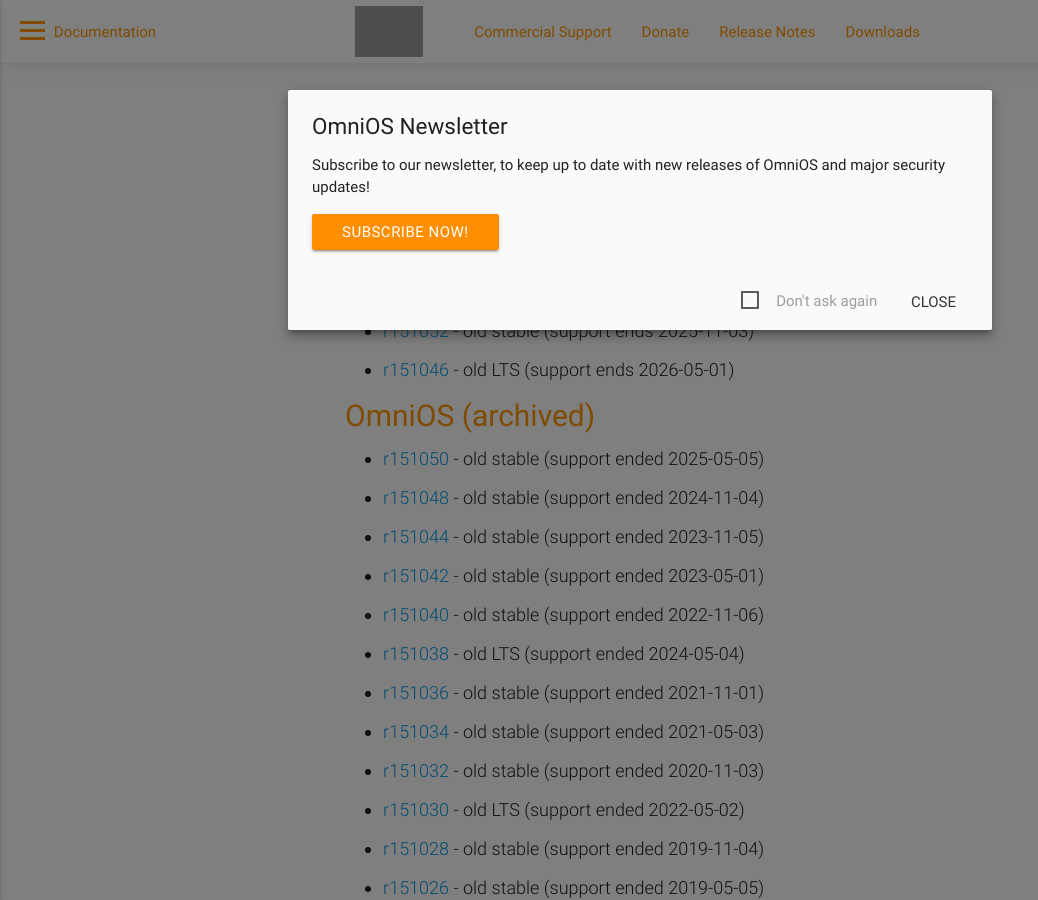
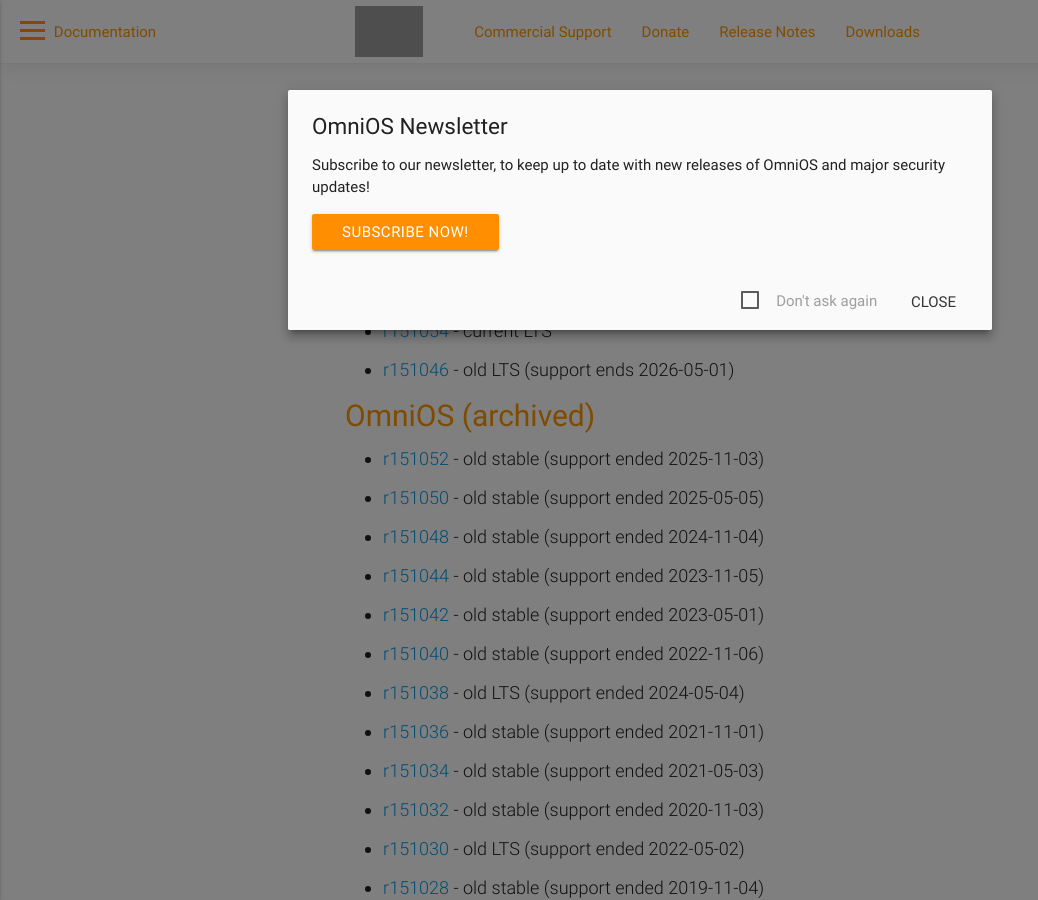
Before and after one commit to omniosorg/omniosorg.github.io, a Jekyll site: the page built from releasenotes.md, in a window 1280 px wide and 900 px high. Shown: the whole window, without its empty margins (0-1038 px from the left). Built offline with Jekyll 4.4.1, drawn with Linux system fonts in a browser that asks for light colours; grey boxes are pictures that could not be loaded.

Commit message:
Preparing for r151056

```diff
--- a/_config.yml
+++ b/_config.yml
@@ -9,9 +9,9 @@
 download_path: https://downloads.omnios.org/media
 uswest_path: https://us-west.mirror.omnios.org/downloads/media
 download_prefix: omnios-
-omnios_stable_date: the 5th of May, 2025
-omnios_stable: r151054
-omnios_stable_suffix: r
+omnios_stable_date: the 3rd of November, 2025
+omnios_stable: r151056
+omnios_stable_suffix:
 omnios_oldstable: r151052
 omnios_lts_date: the 5th of May, 2025
 omnios_lts: r151054
--- a/releasenotes.md
+++ b/releasenotes.md
@@ -12,12 +12,13 @@
 
 ## OmniOS Community Edition
 
-* [r151054](https://github.com/omniosorg/omnios-build/blob/r151054/doc/ReleaseNotes.md) - current LTS and stable
-* [r151052](https://github.com/omniosorg/omnios-build/blob/r151052/doc/ReleaseNotes.md) - old stable (support ends 2025-11-03)
+* [r151056](https://github.com/omniosorg/omnios-build/blob/r151056/doc/ReleaseNotes.md) - current stable (support ends 2026-11-02)
+* [r151054](https://github.com/omniosorg/omnios-build/blob/r151054/doc/ReleaseNotes.md) - current LTS
 * [r151046](https://github.com/omniosorg/omnios-build/blob/r151046/doc/ReleaseNotes.md) - old LTS (support ends 2026-05-01)
 
 ## OmniOS (archived)
 
+* [r151052](https://github.com/omniosorg/omnios-build/blob/r151052/doc/ReleaseNotes.md) - old stable (support ended 2025-11-03)
 * [r151050](https://github.com/omniosorg/omnios-build/blob/r151050/doc/ReleaseNotes.md) - old stable (support ended 2025-05-05)
 * [r151048](https://github.com/omniosorg/omnios-build/blob/r151048/doc/ReleaseNotes.md) - old stable (support ended 2024-11-04)
 * [r151044](https://github.com/omniosorg/omnios-build/blob/r151044/doc/ReleaseNotes.md) - old stable (support ended 2023-11-05)
```
Also changed, not shown: schedule.md (+2 -1 lines), upgrade.md (+1 -0 lines).
